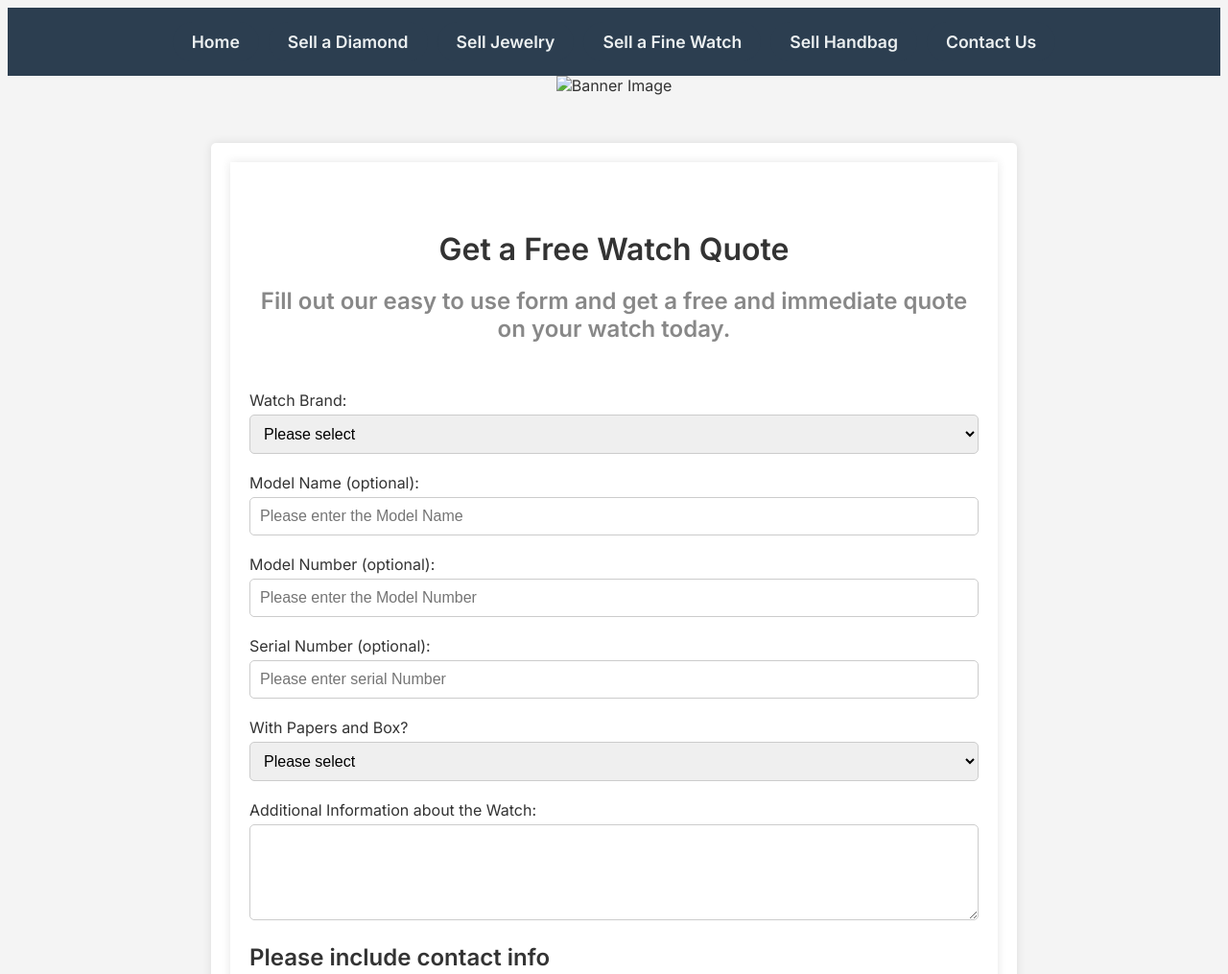
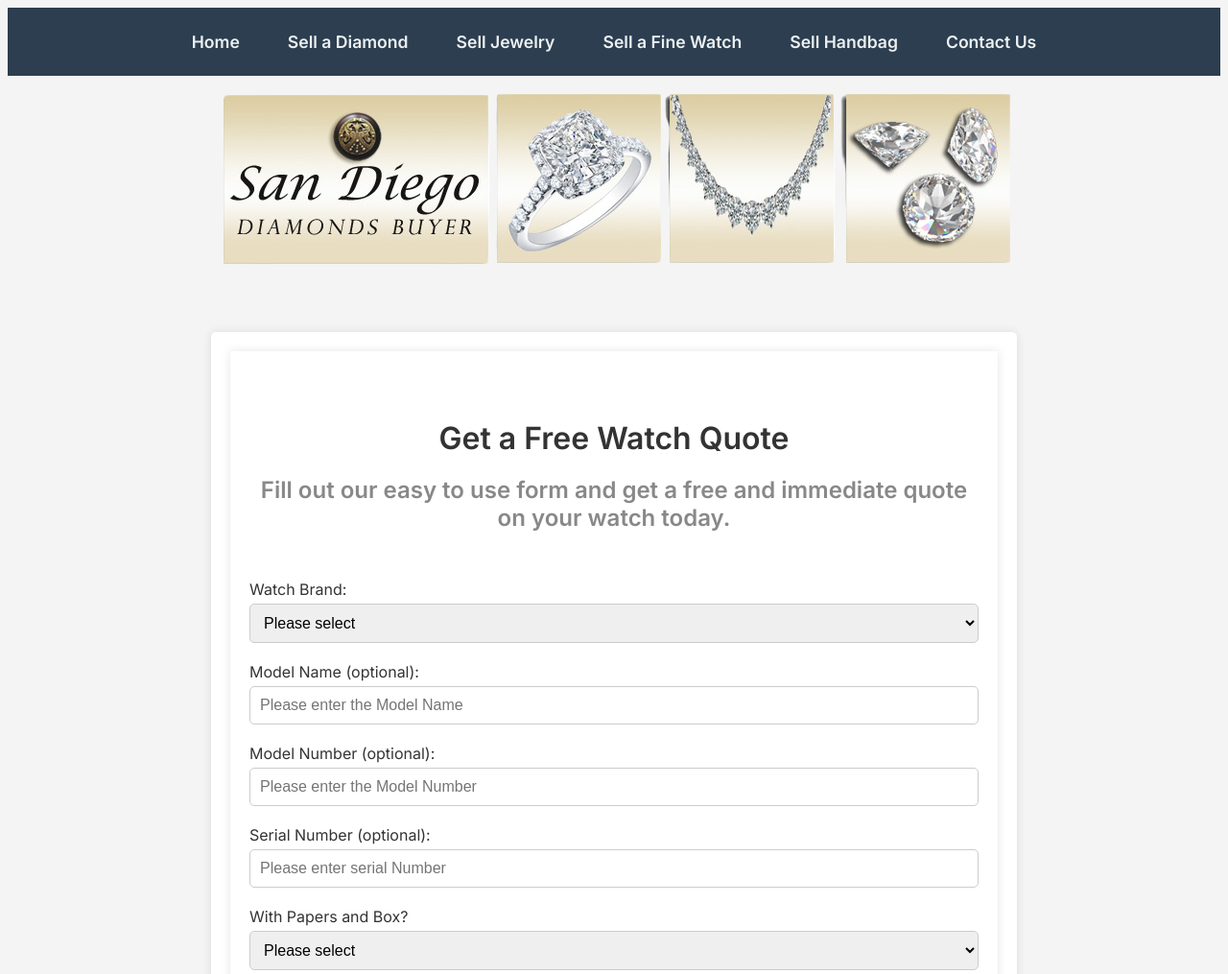
Before and after one commit to klapp101/qdwatches_website_demo, a plain HTML site: page watchQuote_test.htm in a window 1280 px wide. Shown: the top 1015 px of the page at 96% size. Drawn offline with Linux system fonts and the light colour scheme.

Commit message:
Update watchQuote_test.htm

```diff
--- a/watchQuote_test.htm
+++ b/watchQuote_test.htm
@@ -26,7 +26,7 @@
         </div>
      </header>
      <div class="center-image">
-        <img src="Images/banner_remove_bg.png" alt="Banner Image" class="desktop-image">
+        <img src="Images_Test/banner_remove_bg.png" alt="Banner Image" class="desktop-image">
      </div>
       <main class="quote-form-section">
         <div class="services">
```
